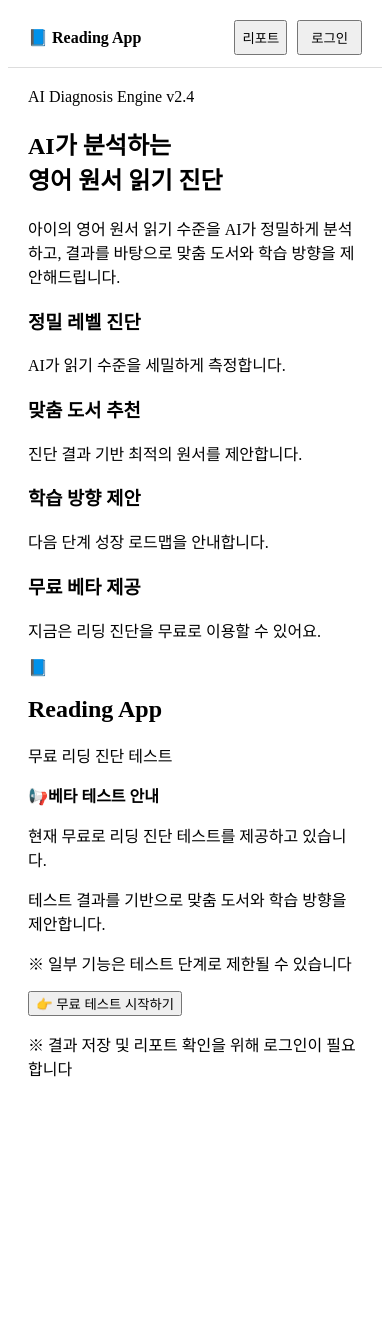
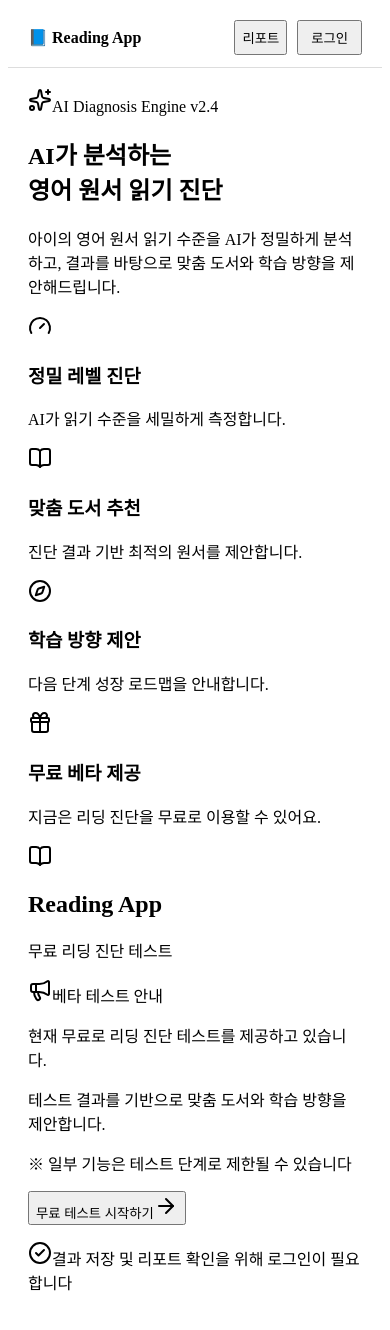
Before and after one commit to Charlesjhoh/rq-lab, a Next.js app: page / in a window 390 px wide. Shown: the top 1330 px of the page. Before the commit the page ends 1124 px from the top, so only its background shows below. Built offline with nearby package versions, Linux system fonts and the light colour scheme; no server answers.

Commit message:
feat: enhance UI with new icons and layout adjustments
Co-authored-by: Charlesjhoh <132358488+Charlesjhoh@users.noreply.github.com>

```diff
--- a/src/app/page.tsx
+++ b/src/app/page.tsx
@@ -3,6 +3,17 @@
 import { useState, useEffect } from "react";
 import { useRouter } from "next/navigation";
 import { supabase } from "@/lib/supabase-client";
+import {
+  Sparkles,
+  BookOpen,
+  Gauge,
+  Compass,
+  Gift,
+  Megaphone,
+  ArrowRight,
+  Rocket,
+  CheckCircle2,
+} from "lucide-react";
 
 export default function HomePage() {
   const router = useRouter();
@@ -36,91 +47,77 @@ export default function HomePage() {
   }, []);
 
   return (
-    <main className="relative min-h-screen overflow-hidden bg-slate-950 text-slate-100">
-      {/* Gradient background */}
-      <div
-        aria-hidden="true"
-        className="pointer-events-none absolute inset-0"
-      >
-        <div className="absolute inset-0 bg-gradient-to-br from-slate-950 via-slate-900 to-indigo-950" />
-        <div className="absolute -top-40 -left-32 h-[28rem] w-[28rem] rounded-full bg-indigo-600/20 blur-3xl" />
-        <div className="absolute bottom-[-10rem] right-[-6rem] h-[26rem] w-[26rem] rounded-full bg-sky-500/20 blur-3xl" />
-        <div
-          className="absolute inset-0 opacity-[0.04]"
-          style={{
-            backgroundImage:
-              "linear-gradient(to right, white 1px, transparent 1px), linear-gradient(to bottom, white 1px, transparent 1px)",
-            backgroundSize: "56px 56px",
-          }}
-        />
-      </div>
-
-      <div className="relative mx-auto flex min-h-screen w-full max-w-6xl flex-col items-center justify-center gap-12 px-6 py-16 lg:flex-row lg:items-stretch lg:gap-16 lg:py-24">
+    <div className="-m-5 min-h-screen bg-slate-50 p-4 font-sans text-slate-900 md:p-8">
+      <main className="mx-auto flex min-h-[calc(100vh-6rem)] w-full max-w-5xl flex-col items-center justify-center gap-10 lg:flex-row lg:items-stretch lg:gap-12">
         {/* ==================== Left: Hero + Feature cards ==================== */}
-        <section className="flex w-full max-w-xl flex-col justify-center lg:w-1/2">
-          <span className="inline-flex w-fit items-center gap-2 rounded-full border border-indigo-400/30 bg-indigo-500/10 px-4 py-1.5 text-xs font-semibold uppercase tracking-widest text-indigo-300">
-            <span className="h-1.5 w-1.5 rounded-full bg-indigo-400" />
+        <section className="flex w-full flex-col justify-center lg:w-1/2">
+          <span className="inline-flex w-fit items-center gap-1.5 rounded-full bg-indigo-50 px-3 py-1 text-[11px] font-semibold uppercase tracking-wider text-indigo-600 ring-1 ring-inset ring-indigo-100">
+            <Sparkles className="h-3.5 w-3.5" aria-hidden="true" />
             AI Diagnosis Engine v2.4
           </span>
 
-          <h1 className="mt-6 text-4xl font-bold tracking-tight text-white text-balance sm:text-5xl">
+          <h1 className="mt-6 text-balance text-3xl font-bold tracking-tight text-slate-900 sm:text-4xl">
             AI가 분석하는
             <br />
             영어 원서 읽기 진단
           </h1>
 
-          <p className="mt-5 max-w-md text-lg leading-relaxed text-slate-300 text-pretty">
+          <p className="mt-4 max-w-md text-pretty text-base leading-relaxed text-slate-600">
             아이의 영어 원서 읽기 수준을 AI가 정밀하게 분석하고, 결과를 바탕으로
             맞춤 도서와 학습 방향을 제안해드립니다.
           </p>
 
           {/* Feature cards */}
-          <div className="mt-10 grid grid-cols-1 gap-4 sm:grid-cols-2">
+          <div className="mt-8 grid grid-cols-1 gap-4 sm:grid-cols-2">
             <FeatureCard
+              icon={Gauge}
               title="정밀 레벨 진단"
               description="AI가 읽기 수준을 세밀하게 측정합니다."
             />
             <FeatureCard
+              icon={BookOpen}
               title="맞춤 도서 추천"
               description="진단 결과 기반 최적의 원서를 제안합니다."
             />
             <FeatureCard
+              icon={Compass}
               title="학습 방향 제안"
               description="다음 단계 성장 로드맵을 안내합니다."
             />
             <FeatureCard
+              icon={Gift}
               title="무료 베타 제공"
               description="지금은 리딩 진단을 무료로 이용할 수 있어요."
             />
           </div>
         </section>
 
-        {/* ==================== Right: Glass card ==================== */}
-        <section className="flex w-full max-w-md flex-col justify-center lg:w-1/2">
-          <div className="rounded-3xl border border-white/10 bg-white/[0.06] p-8 shadow-2xl shadow-black/40 backdrop-blur-xl sm:p-10">
+        {/* ==================== Right: Form card ==================== */}
+        <section className="flex w-full flex-col justify-center lg:w-1/2 lg:max-w-md">
+          <div className="rounded-3xl border border-slate-200 bg-white p-6 shadow-sm sm:p-8">
             <div className="flex items-center gap-3">
-              <div className="flex h-11 w-11 items-center justify-center rounded-2xl bg-indigo-500/20 text-2xl">
-                📘
+              <div className="flex h-11 w-11 items-center justify-center rounded-2xl bg-indigo-50 text-indigo-600">
+                <BookOpen className="h-5 w-5" aria-hidden="true" />
               </div>
               <div>
-                <h2 className="text-lg font-bold text-white">Reading App</h2>
-                <p className="text-sm text-slate-400">무료 리딩 진단 테스트</p>
+                <h2 className="text-lg font-bold text-slate-900">Reading App</h2>
+                <p className="text-sm text-slate-500">무료 리딩 진단 테스트</p>
               </div>
             </div>
 
             {/* Beta notice */}
-            <div className="mt-8 rounded-2xl border border-white/10 bg-white/[0.03] p-5">
-              <div className="flex items-center gap-2">
-                <span className="text-base">📢</span>
-                <b className="text-sm font-semibold text-white">
+            <div className="mt-6 rounded-2xl border border-indigo-100 bg-indigo-50/60 p-5">
+              <div className="flex items-center gap-2 text-indigo-700">
+                <Megaphone className="h-4 w-4" aria-hidden="true" />
+                <span className="text-xs font-semibold uppercase tracking-wider">
                   베타 테스트 안내
-                </b>
+                </span>
               </div>
-              <div className="mt-3 space-y-2 text-sm leading-6 text-slate-300">
+              <div className="mt-3 space-y-2 text-sm leading-6 text-indigo-900/80">
                 <p>현재 무료로 리딩 진단 테스트를 제공하고 있습니다.</p>
                 <p>테스트 결과를 기반으로 맞춤 도서와 학습 방향을 제안합니다.</p>
               </div>
-              <p className="mt-4 border-t border-white/10 pt-4 text-xs text-slate-400">
+              <p className="mt-4 border-t border-indigo-100 pt-3 text-xs text-indigo-700/70">
                 ※ 일부 기능은 테스트 단계로 제한될 수 있습니다
               </p>
             </div>
@@ -138,15 +135,16 @@ export default function HomePage() {
                   }
                   setShowForm(true);
                 }}
-                className="mt-8 w-full rounded-2xl bg-indigo-600 py-4 text-base font-semibold text-white shadow-lg shadow-indigo-900/40 transition-all duration-200 hover:bg-indigo-500 hover:shadow-indigo-700/40 focus:outline-none focus:ring-2 focus:ring-indigo-400/60 focus:ring-offset-2 focus:ring-offset-slate-900"
+                className="mt-6 flex w-full items-center justify-center gap-2 rounded-2xl bg-indigo-600 py-3.5 text-base font-semibold text-white shadow-sm transition-colors hover:bg-indigo-500 focus:outline-none focus:ring-2 focus:ring-indigo-400/60 focus:ring-offset-2"
               >
-                👉 무료 테스트 시작하기
+                무료 테스트 시작하기
+                <ArrowRight className="h-4 w-4" aria-hidden="true" />
               </button>
             )}
 
             {/* Form */}
             {showForm && (
-              <div className="mt-8 flex flex-col gap-5">
+              <div className="mt-6 flex flex-col gap-4">
                 <Field
                   label="학부모 이름"
                   placeholder="이름을 입력하세요"
@@ -213,34 +211,41 @@ export default function HomePage() {
 
                     router.push(`/reading-test?profile_id=${data.id}`);
                   }}
-                  className="mt-2 w-full rounded-2xl bg-emerald-500 py-4 text-base font-semibold text-white shadow-lg shadow-emerald-900/40 transition-all duration-200 hover:bg-emerald-400 hover:shadow-emerald-700/40 focus:outline-none focus:ring-2 focus:ring-emerald-300/60 focus:ring-offset-2 focus:ring-offset-slate-900"
+                  className="mt-1 flex w-full items-center justify-center gap-2 rounded-2xl bg-emerald-500 py-3.5 text-base font-semibold text-white shadow-sm transition-colors hover:bg-emerald-400 focus:outline-none focus:ring-2 focus:ring-emerald-300/60 focus:ring-offset-2"
                 >
-                  🚀 정보 저장하고 테스트 시작하기
+                  <Rocket className="h-4 w-4" aria-hidden="true" />
+                  정보 저장하고 테스트 시작하기
                 </button>
               </div>
             )}
 
-            <p className="mt-6 text-center text-xs text-slate-400">
-              ※ 결과 저장 및 리포트 확인을 위해 로그인이 필요합니다
+            <p className="mt-5 flex items-center justify-center gap-1.5 text-center text-xs text-slate-400">
+              <CheckCircle2 className="h-3.5 w-3.5" aria-hidden="true" />
+              결과 저장 및 리포트 확인을 위해 로그인이 필요합니다
             </p>
           </div>
         </section>
-      </div>
-    </main>
+      </main>
+    </div>
   );
 }
 
 function FeatureCard({
+  icon: Icon,
   title,
   description,
 }: {
+  icon: React.ComponentType<{ className?: string; "aria-hidden"?: boolean }>;
   title: string;
   description: string;
 }) {
   return (
-    <div className="rounded-2xl border border-white/10 bg-white/[0.04] p-5 transition-colors hover:border-white/20 hover:bg-white/[0.07]">
-      <h3 className="text-sm font-semibold text-white">{title}</h3>
-      <p className="mt-1.5 text-sm leading-6 text-slate-400">{description}</p>
+    <div className="rounded-2xl border border-slate-200 bg-white p-5 shadow-sm transition-shadow hover:shadow-md">
+      <span className="flex h-10 w-10 items-center justify-center rounded-xl bg-indigo-50 text-indigo-600">
+        <Icon className="h-5 w-5" aria-hidden="true" />
+      </span>
+      <h3 className="mt-3 text-sm font-semibold text-slate-900">{title}</h3>
+      <p className="mt-1 text-sm leading-6 text-slate-500">{description}</p>
     </div>
   );
 }
@@ -257,14 +262,14 @@ function Field({
   onChange: (value: string) => void;
 }) {
   return (
-    <div className="flex flex-col gap-2">
-      <label className="text-sm font-medium text-slate-200">{label}</label>
+    <div className="flex flex-col gap-1.5">
+      <label className="text-sm font-medium text-slate-700">{label}</label>
       <input
         type="text"
         placeholder={placeholder}
         value={value}
         onChange={(e) => onChange(e.target.value)}
-        className="w-full rounded-xl border border-white/10 bg-white/[0.03] px-4 py-3.5 text-base text-white placeholder:text-slate-500 transition-all focus:border-indigo-400/60 focus:bg-white/[0.06] focus:outline-none focus:ring-2 focus:ring-indigo-400/25"
+        className="w-full rounded-xl border border-slate-200 bg-white px-4 py-3 text-base text-slate-900 placeholder:text-slate-400 transition-all focus:border-indigo-400 focus:outline-none focus:ring-2 focus:ring-indigo-400/25"
       />
     </div>
   );
```
